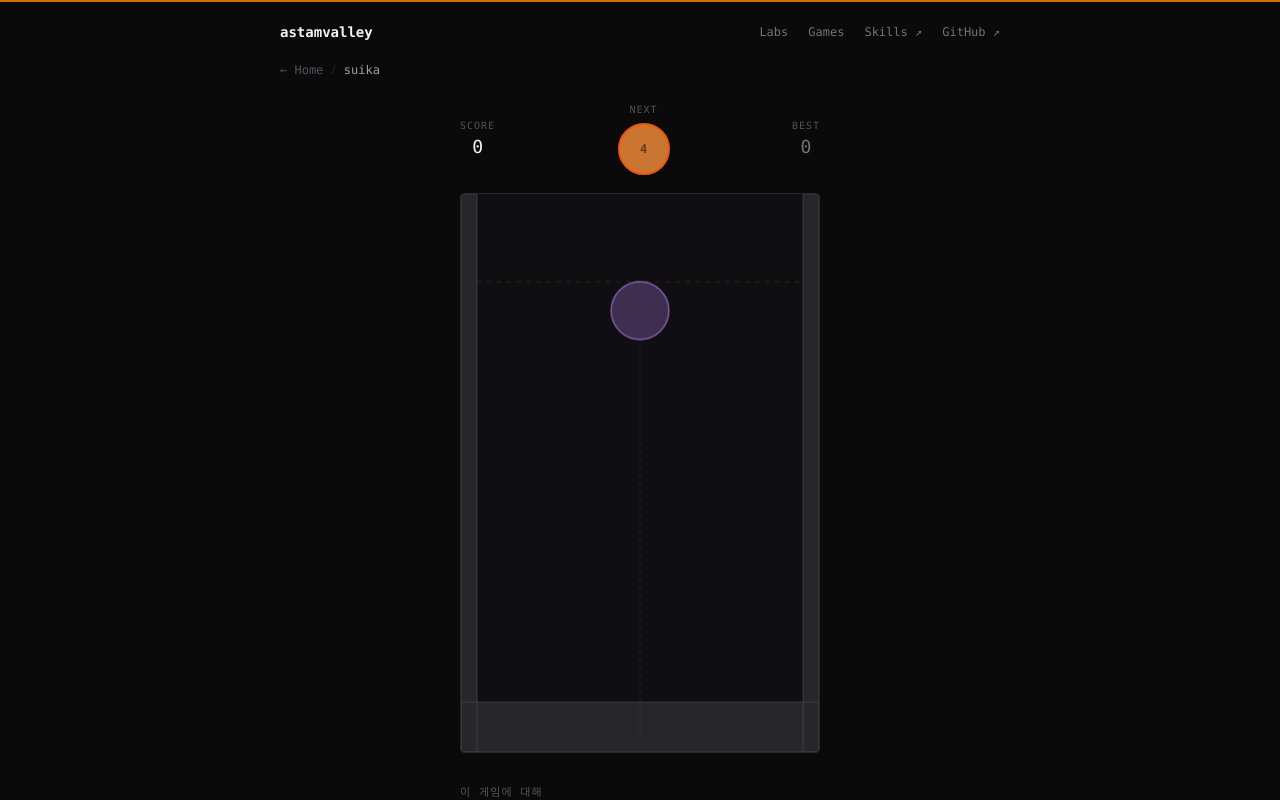
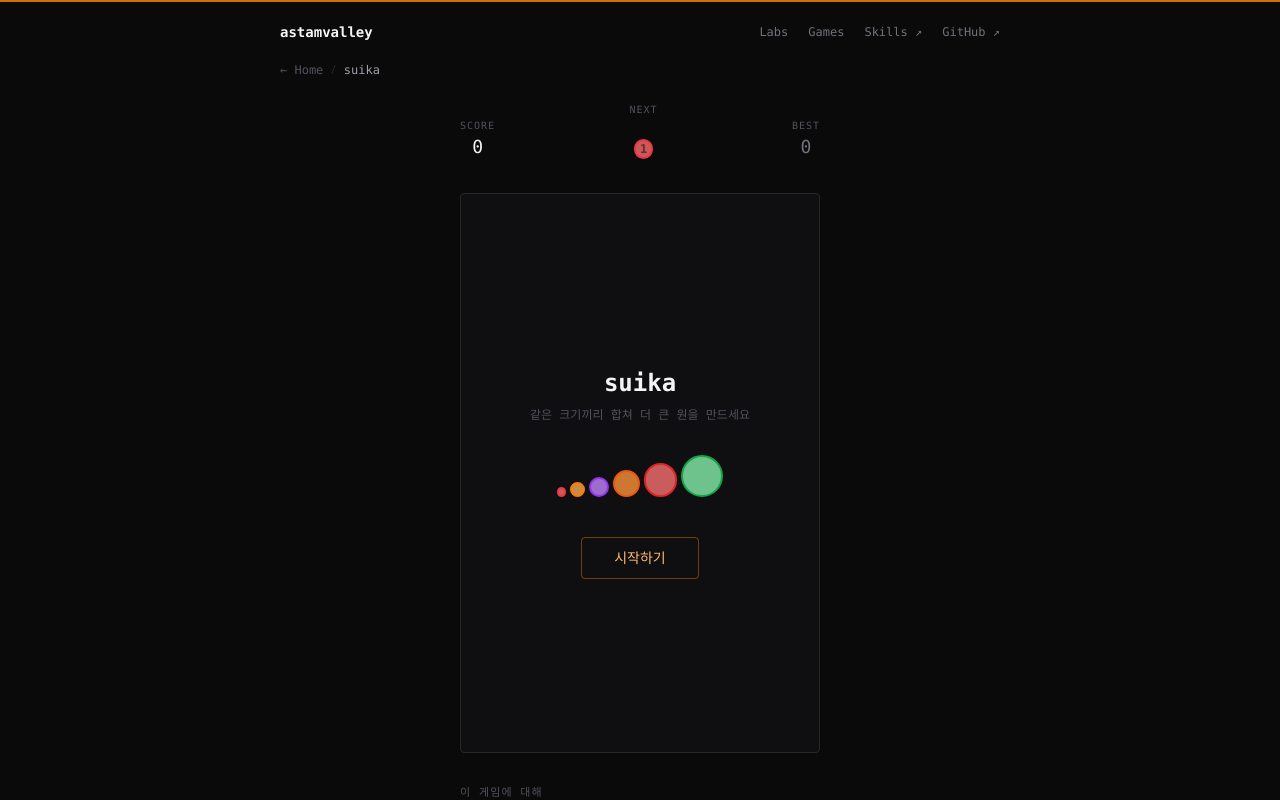
Before and after one commit to astamvalley/astamvalley.github.io, a Next.js app: page /games/suika in a window 1280 px wide. Shown: the top 800 px of the page. Built offline with nearby package versions, Linux system fonts and the light colour scheme.

Commit message:
fix: add start screen to suika and fix floor alignment
게임이 페이지 진입 즉시 시작되고, 바닥이 시각적으로
물리 바디 위치와 맞지 않았다.

시작 화면(과일 프리뷰 + 시작하기 버튼) 추가,
바닥 렌더링을 FT 상수 기준으로 통일.

```diff
--- a/app/games/suika/page.tsx
+++ b/app/games/suika/page.tsx
@@ -305,11 +305,12 @@ function GameCanvas({
 
 // ── Page ──────────────────────────────────────────────────────────────────
 export default function SuikaPage() {
-  const [score, setScore]       = useState(0)
-  const [best, setBest]         = useState(0)
-  const [gameOver, setGameOver] = useState(false)
+  const [score, setScore]         = useState(0)
+  const [best, setBest]           = useState(0)
+  const [gameOver, setGameOver]   = useState(false)
   const [nextLevel, setNextLevel] = useState(1)
-  const [gameKey, setGameKey]   = useState(0)
+  const [gameKey, setGameKey]     = useState(0)
+  const [started, setStarted]     = useState(false)
 
   const handleGameOver = () => {
     setGameOver(true)
@@ -366,15 +367,46 @@ export default function SuikaPage() {
         </div>
 
         {/* Game */}
-        <div className="relative">
+        <div className="relative" style={{ width: GW, height: GH }}>
+          {started && (
             <GameCanvas
               key={gameKey}
               onScore={setScore}
               onGameOver={handleGameOver}
               onNextLevel={setNextLevel}
             />
+          )}
 
-          {gameOver && (
+          {/* Start screen */}
+          {!started && (
+            <div className="absolute inset-0 flex flex-col items-center justify-center bg-[#0f0f11] rounded border border-zinc-800">
+              <p className="font-mono text-2xl font-semibold text-zinc-100 mb-2">suika</p>
+              <p className="text-xs font-mono text-zinc-600 mb-8">같은 크기끼리 합쳐 더 큰 원을 만드세요</p>
+              <div className="flex items-end gap-1 mb-10">
+                {FRUITS.slice(0, 6).map((f, i) => (
+                  <div
+                    key={i}
+                    className="rounded-full"
+                    style={{
+                      width: f.radius * 0.7,
+                      height: f.radius * 0.7,
+                      backgroundColor: f.color + 'cc',
+                      border: `2px solid ${f.border}`,
+                    }}
+                  />
+                ))}
+              </div>
+              <button
+                onClick={() => setStarted(true)}
+                className="font-mono text-sm text-orange-300 border border-orange-400/40 px-8 py-2.5 rounded hover:bg-orange-400/10 transition-colors"
+              >
+                시작하기
+              </button>
+            </div>
+          )}
+
+          {/* Game over */}
+          {started && gameOver && (
             <div className="absolute inset-0 flex flex-col items-center justify-center bg-black/70 rounded">
               <p className="font-mono text-xl text-zinc-100 mb-1">GAME OVER</p>
               <p className="font-mono text-sm text-zinc-500 mb-6">score: {score}</p>
```
Lines whose indentation alone changed are shown as unchanged.
